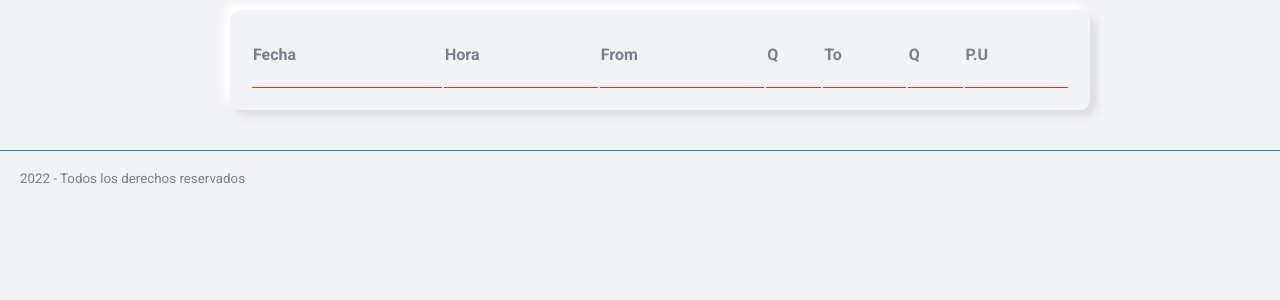
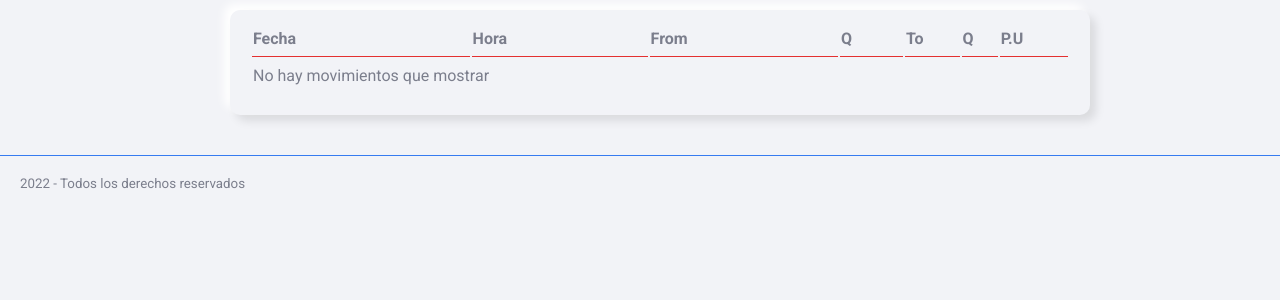
Before and after one commit to angelsainero/proyecto, a Flask app: template money/templates/inicio.html in a window 1280 px wide. Shown: the part 120-420 px from the top of the page. Run offline with Flask 2, Linux system fonts and the light colour scheme; the template is opened without the code that fills it, so the values that code supplies are empty.

Commit message:
feat: mensaje sin movimientos

```diff
--- a/money/templates/inicio.html
+++ b/money/templates/inicio.html
@@ -28,6 +28,7 @@
                 <th class="cabecera_tabla">Q</th>
                 <th class="cabecera_tabla">P.U</th>
             </tr>
+            {% if movs %}
                 {% for mov in movs %}
                 <tr>
                     <td>{{mov.date}}</td>
@@ -38,6 +39,11 @@
                     <td>{{mov.cantidad_to}}</td>
                 </tr>
                 {% endfor %}
+                {% else %}
+            <tr>
+                <td colspan="4">No hay movimientos que mostrar</td>
+            </tr>
+            {% endif %}
         </table>
     </main>
     <footer class="pie_de_pagina">2022 - Todos los derechos reservados</footer>
```
Also changed, not shown: README.md. Lines whose indentation alone changed are shown as unchanged.
